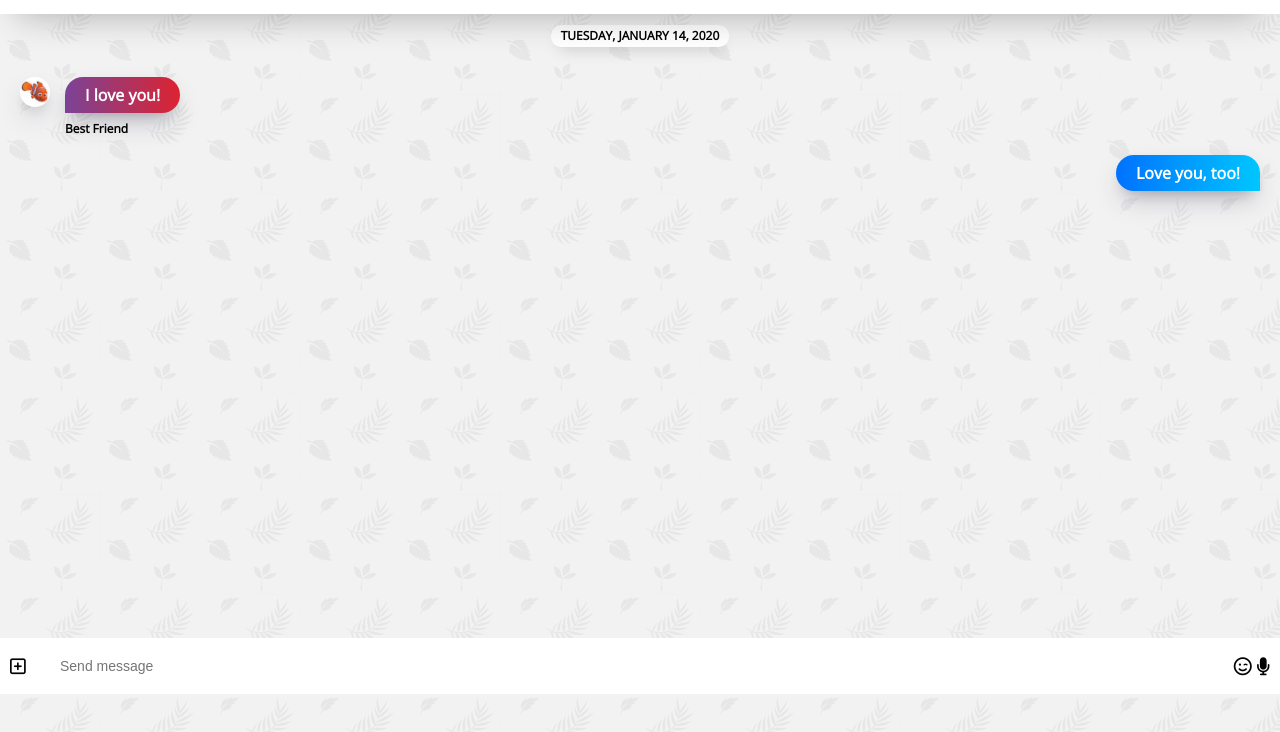
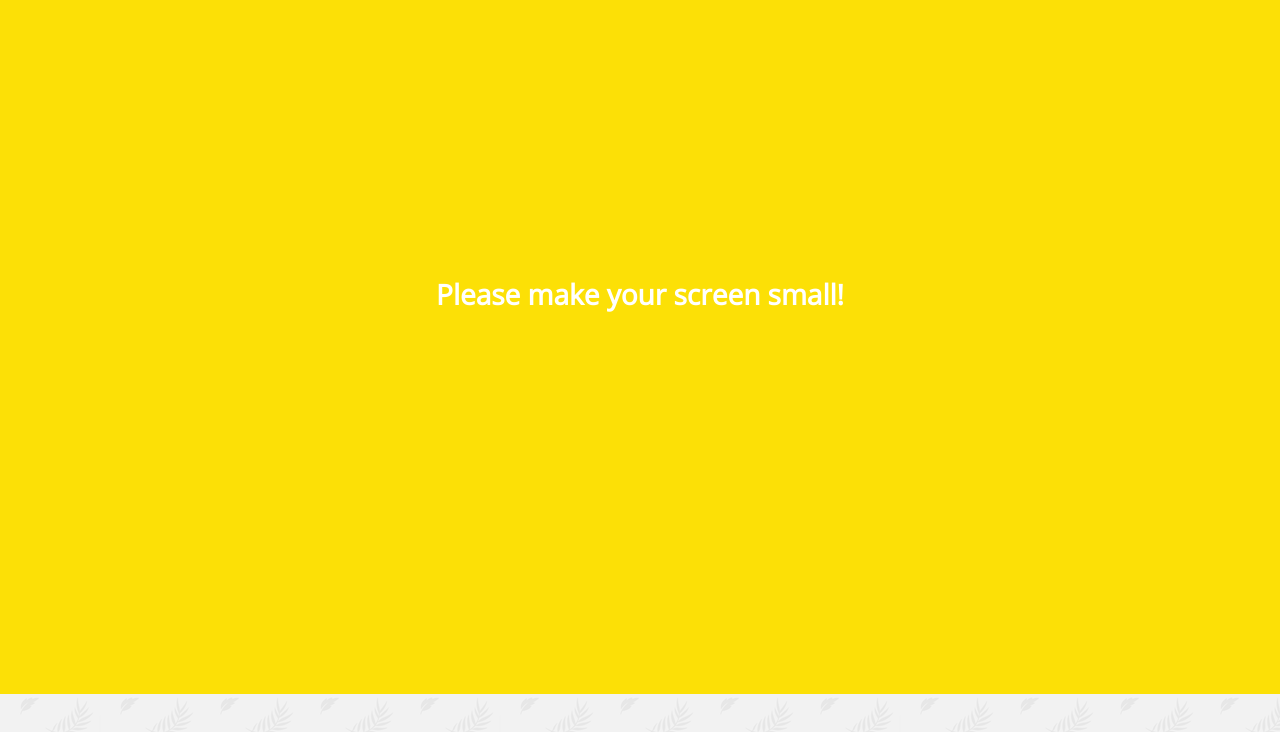
Before and after one commit to Jiwon-Jeong/kakao-clone, a plain HTML site: page chat.html in a window 1280 px wide. Shown: the part 106-838 px from the top of the page. Drawn offline with nearby package versions, Linux system fonts and the light colour scheme.

Commit message:
#3.5 Screen Size Media Query

```diff
--- a/chat.html
+++ b/chat.html
@@ -86,5 +86,8 @@
         </span>
       </div>
     </div>
+    <div class="bigScreen">
+      <span class="bigScreen__text">Please make your screen small!</span>
+    </div>
   </body>
 </html>
--- /dev/null
+++ b/css/mobile.css
@@ -0,0 +1,27 @@
+.bigScreen {
+  position: fixed;
+  width: 100%;
+  height: 100%;
+  top: 0;
+  left: 0;
+  background-color: #fce006;
+  display: flex;
+  justify-content: center;
+  align-items: center;
+
+  font-weight: 600;
+  font-size: 28px;
+  color: white;
+
+  text-align: center;
+  line-height: 1.5;
+  padding: 0px 20px;
+  display: none;
+  z-index: 4;
+}
+
+@media screen and (min-width: 550px) {
+  .bigScreen {
+    display: flex;
+  }
+}
--- a/css/styles.css
+++ b/css/styles.css
@@ -9,6 +9,7 @@
 @import "more.css";
 @import "settings.css";
 @import "chat.css";
+@import "mobile.css";
 
 * {
   box-sizing: border-box;
```
Also changed, not shown: find.html (+3 -0 lines), friends.html (+3 -0 lines), index.html (+3 -0 lines), more.html (+3 -0 lines), settings.html (+1 -1 lines).
